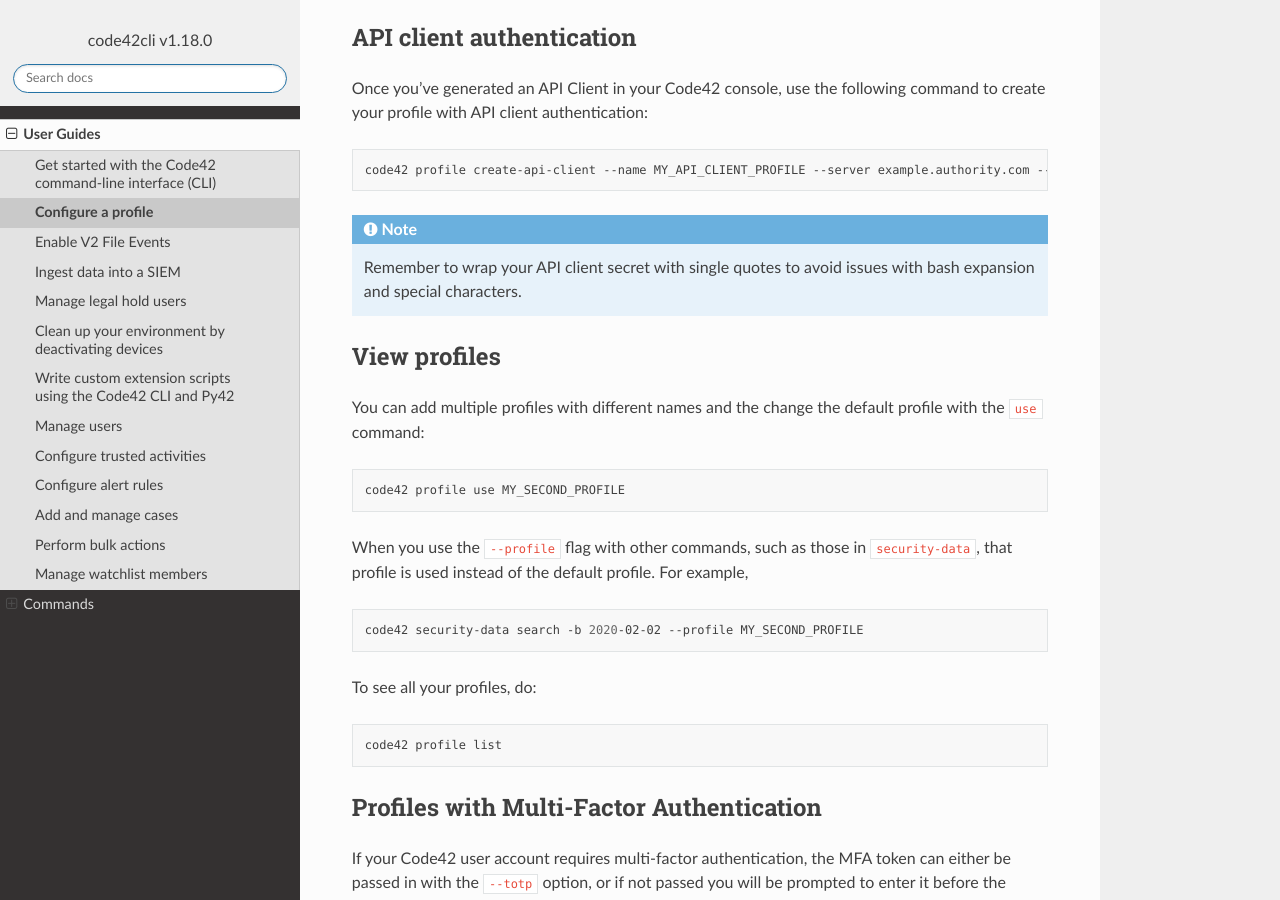
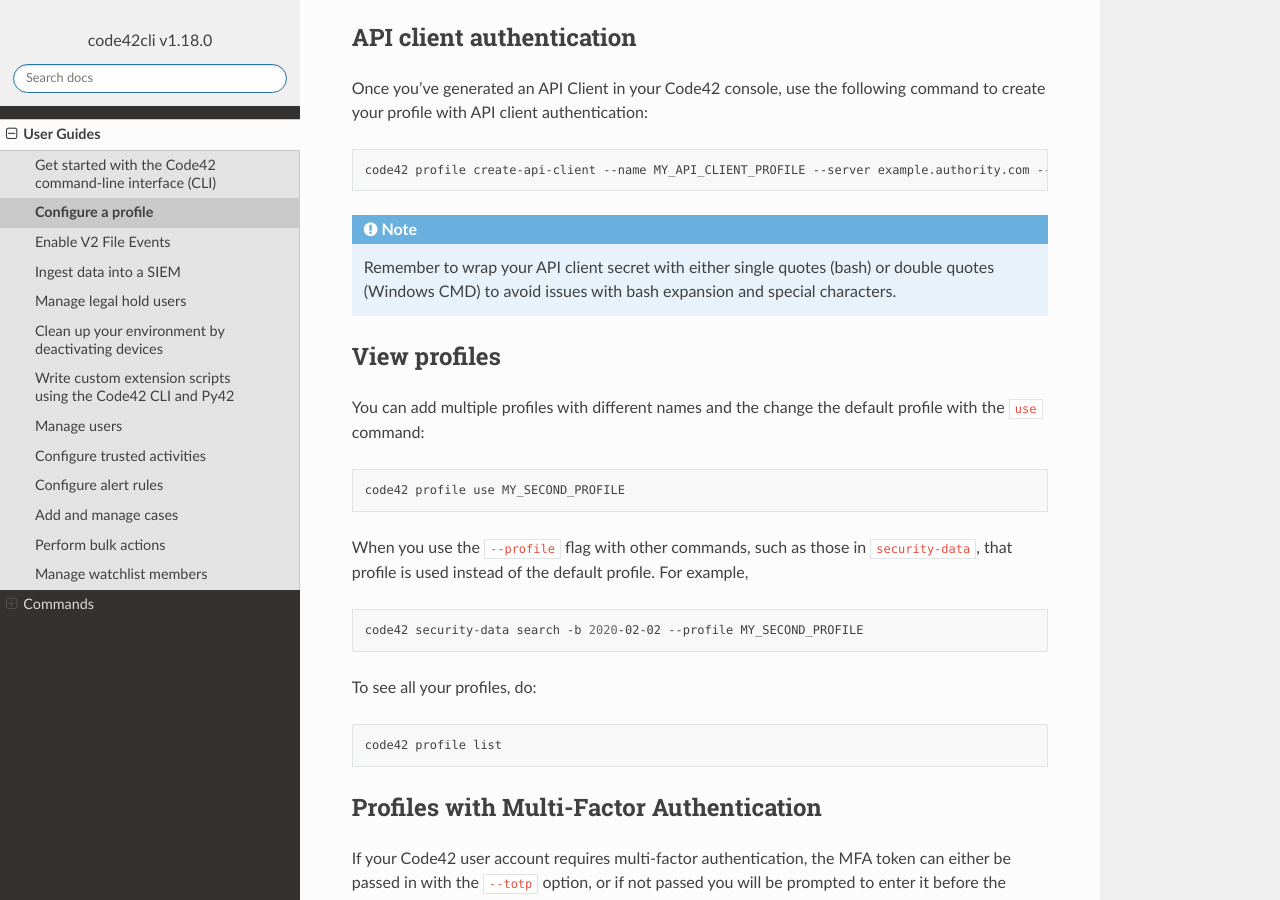
Before and after one commit to code42/code42cli, a Sphinx documentation site: the page built from docs/userguides/profile.md, in a window 1280 px wide and 900 px high, scrolled down 576 px. Built offline with Sphinx 7.4.7 and the Read the Docs theme 2.0.0, drawn with Linux system fonts in a browser that asks for light colours; the version number is read from the project's files by our own code.

Commit message:
Add note about double quotes

````diff
--- a/docs/userguides/profile.md
+++ b/docs/userguides/profile.md
@@ -25,7 +25,9 @@
 ```
 
 ```{eval-rst}
-.. note:: Remember to wrap your API client secret with single quotes to avoid issues with bash expansion and special characters.
+.. note::
+    Remember to wrap your API client secret with either single quotes (bash) or double quotes (Windows CMD)
+    to avoid issues with bash expansion and special characters.
 ```
 
 ## View profiles
````
